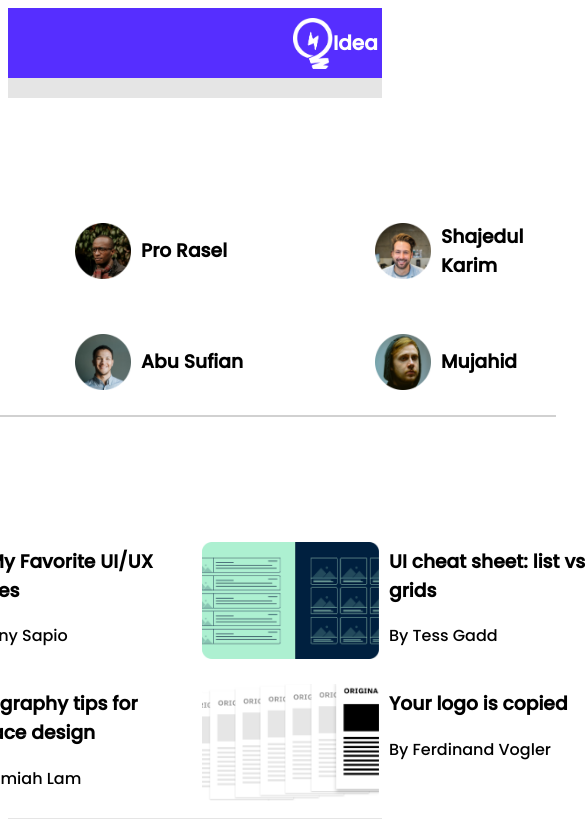
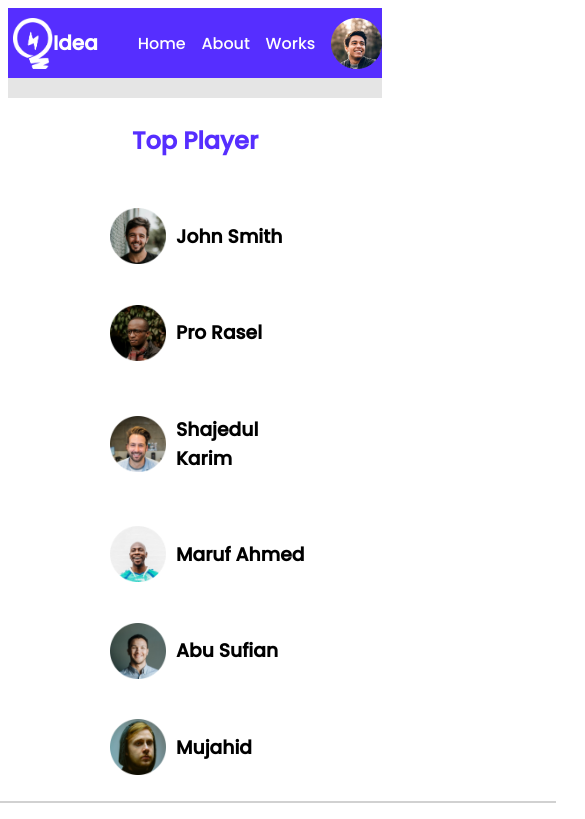
Before and after one commit to tonom71/Leader-board-practise-2, a plain HTML site: page index.html in a window 390 px wide. Shown: the top 819 px of the page, 585 px wide, since content can reach past the window. Drawn offline with Linux system fonts and the light colour scheme.

Commit message:
added mobile responsive

```diff
--- a/css/styles.css
+++ b/css/styles.css
@@ -164,3 +164,51 @@ hr{
 .fa-clock{
     color: #FF4A60;
 }
+
+
+/* mobile er jonno responsive kortesi */
+@media only screen and (max-width:668px) {
+    .header{
+        width: 100%;
+        height: 30px;
+    }
+    .navicon{
+        margin-left: 5px;
+    }
+    .navbar{
+        margin-left: 40px;
+    }
+    main{
+        height: 1900px;
+    }
+    .player-blog{
+        height: 1400px;
+    }
+    .top-player h2{
+        text-align: center;
+    }
+    .top-player-details{
+        display: grid;
+        grid-template-columns: repeat(1,1fr);
+        justify-items: center;
+    }
+    .top-blog h2{
+        text-align: center;
+    }
+    .top-blog-details{
+        display: flex;
+        flex-direction: column;
+        align-items: center;
+    }
+    .courses{
+        height: 800px;
+    }
+    .my-course{
+        text-align: center;
+    }
+    .lates-courses{
+        display: flex;
+        flex-direction: column;
+        align-items: center;
+    }
+}
```
